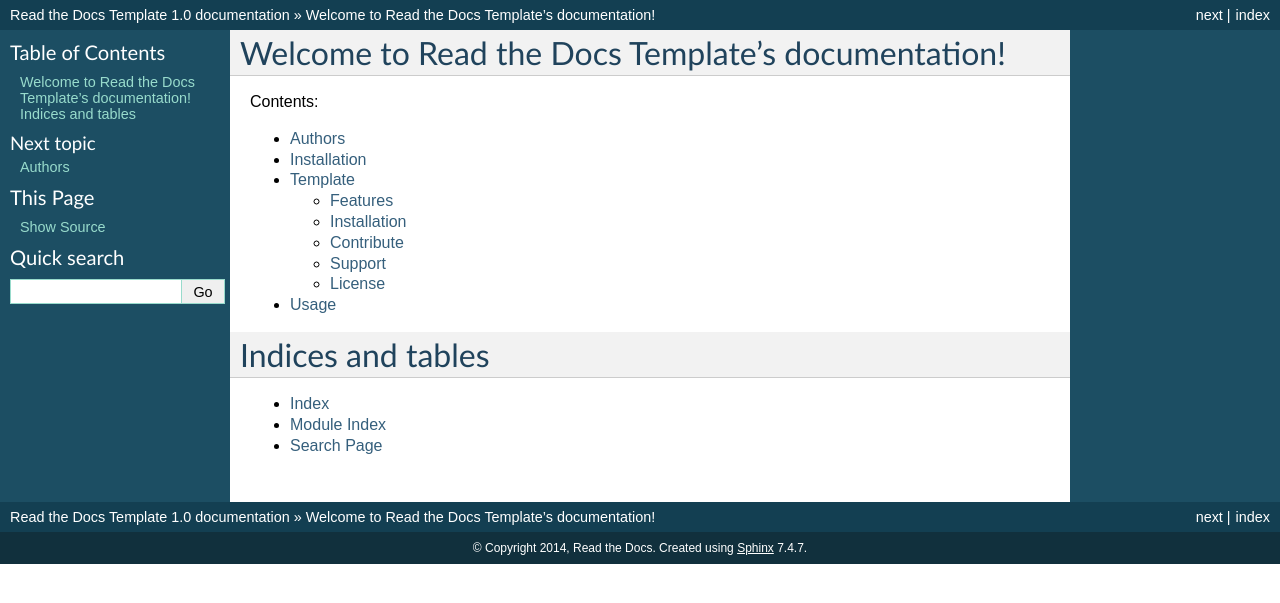
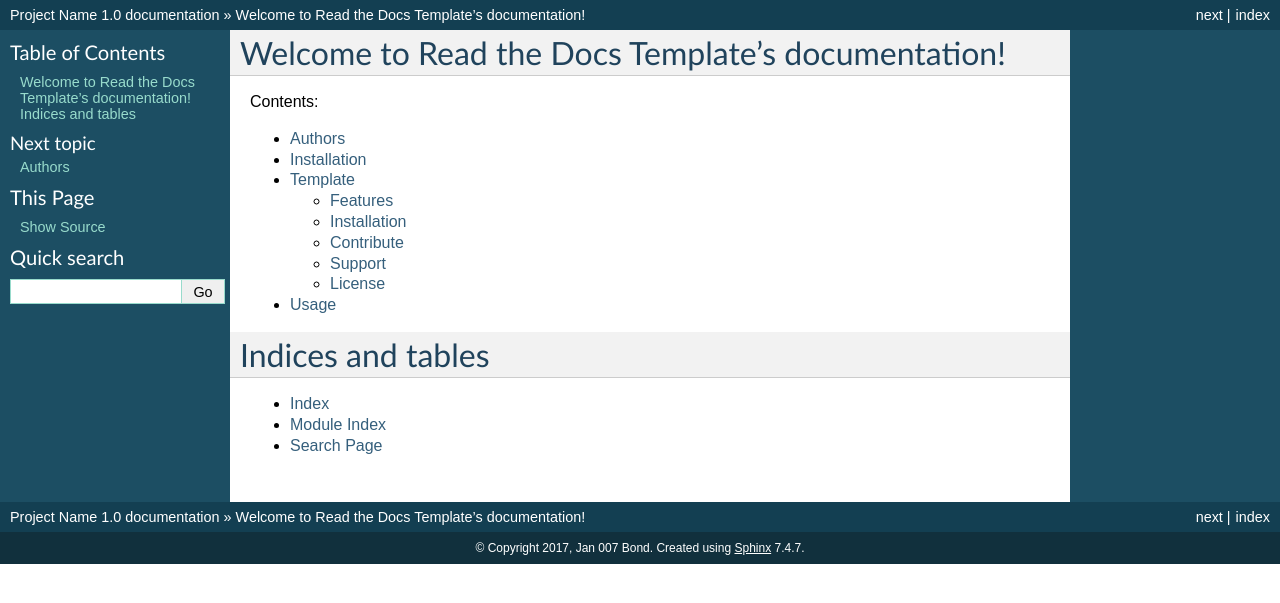
Before and after one commit to JanPokerface/rtfd, a Sphinx documentation site: the page built from docs/index.rst, in a window 1280 px wide. Shown: the top 603 px of the page. Built offline with Sphinx 7.4.7, drawn with Linux system fonts in a browser that asks for light colours.

Commit message:
conf.py update

```diff
--- a/docs/conf.py
+++ b/docs/conf.py
@@ -43,8 +43,8 @@
 master_doc = 'index'
 
 # General information about the project.
-project = u'Read the Docs Template'
-copyright = u'2014, Read the Docs'
+project = u'Project Name'
+copyright = u'2017, Jan 007 Bond'
 
 # The version info for the project you're documenting, acts as replacement for
 # |version| and |release|, also used in various other places throughout the
```
